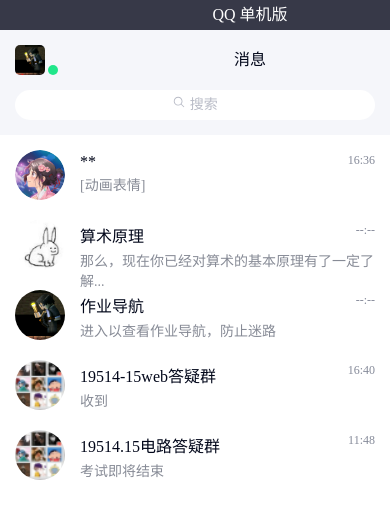
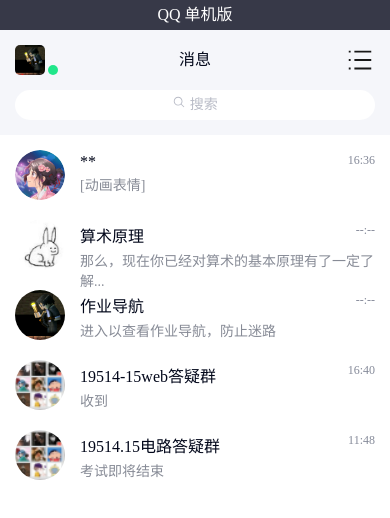
Before and after one commit to ShangJixin/Shameful-Pole, a plain HTML site: page index.html in a window 390 px wide. Drawn offline with Linux system fonts and the light colour scheme.

Commit message:
Fix width in mobile

```diff
--- a/style-public.css
+++ b/style-public.css
@@ -118,6 +118,12 @@ a {
 .top-fixed {
     position: fixed;
     width: 500px;
+}
+
+@media screen and (max-width: 500px) {
+    .top-fixed {
+        width: 100%;
+    }
 }
 
 .search-bar-box {
```
